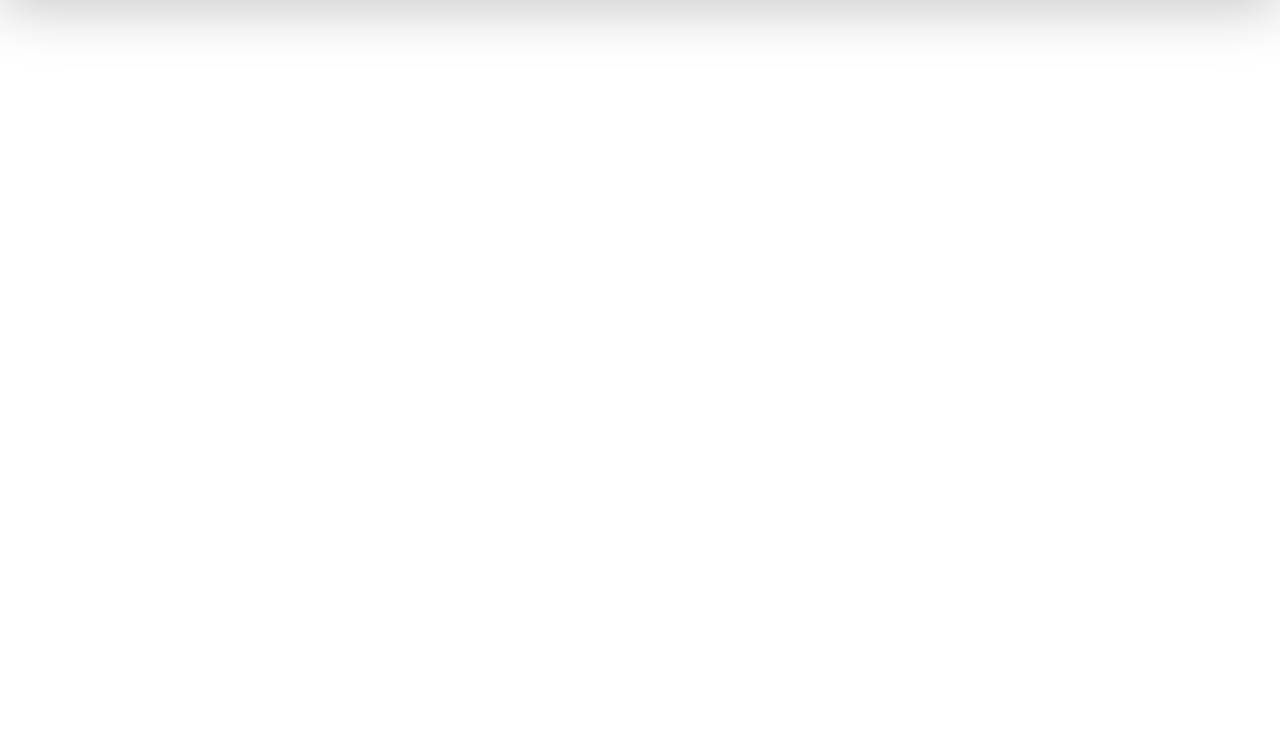
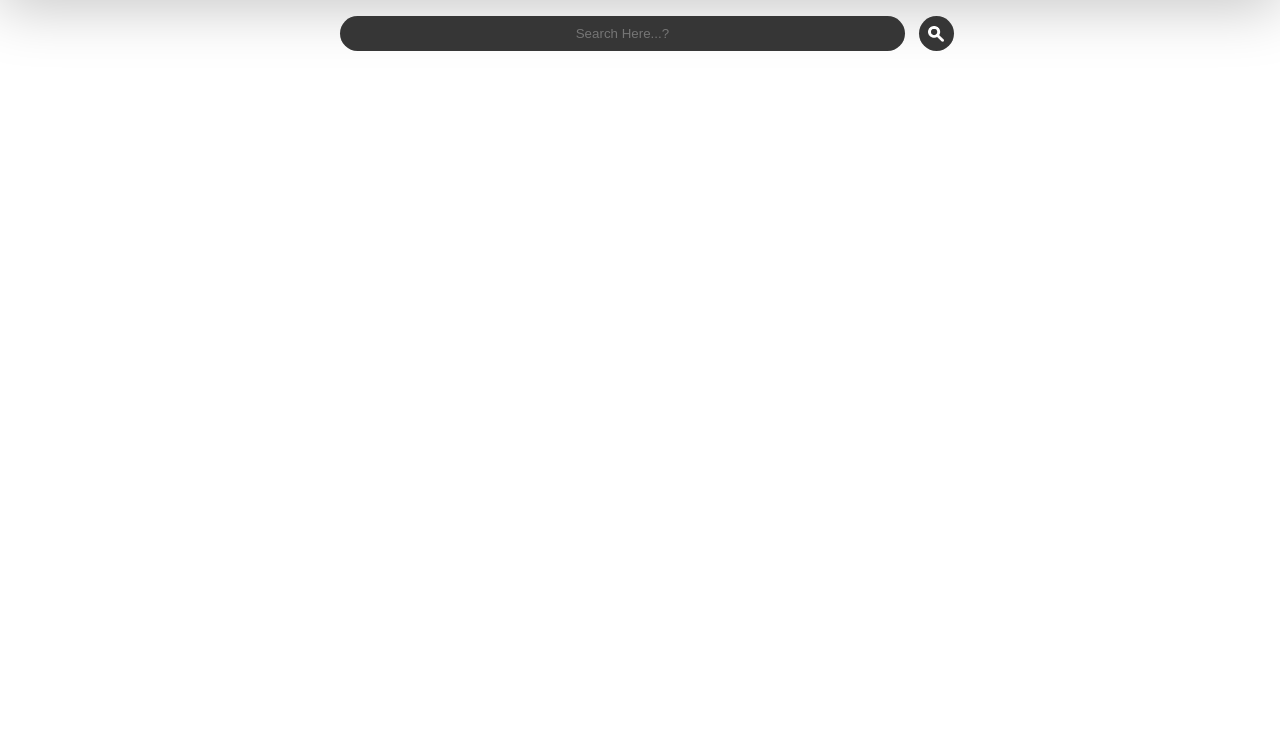
Before and after one commit to ManishJangid007/FakeStore, a plain HTML site: page index.html in a window 1280 px wide. Shown: the part 56-800 px from the top of the page. Drawn offline with Linux system fonts and the light colour scheme.

Commit message:
new : search bar

```diff
--- a/index.html
+++ b/index.html
@@ -9,6 +9,7 @@
     <title>FakeStore</title>
     <link rel="stylesheet" href="nav.css">
     <link rel="stylesheet" href="style.css">
+    <link rel="stylesheet" href="main.css">
 </head>
 <body>
     <nav class="navbar">
@@ -31,10 +32,16 @@
         </div>
     </nav>
 
-    <!-- todo : main section -->
-        <!-- todo : searchbar -->
+    <main>
+        <form method="get" action="">
+            <input type="text" placeholder="Search Here...?">
+            <div>
+                <img src="img/search.png" alt="magnifier">
+            </div>
+        </form>
         <!-- todo : grid -->
-        <!-- todo : add section -->
+        <!-- todo : ads section -->
+    </main>
 
     <!-- todo : Footer -->
 </body>
--- /dev/null
+++ b/main.css
@@ -0,0 +1,42 @@
+main {
+    margin: 1em;
+}
+
+main > form {
+    display: flex;
+    justify-content: center;
+    align-items: center;
+}
+
+main > form > input {
+    border: none;
+    border-radius: 30.5px;
+    background: #363636;
+    width: 45%;
+    height: 2.5em;
+    color: rgb(255, 255, 255);
+    text-align: center;
+    margin: 0em 1em;
+}
+
+main > form > div {
+    width: 2.2em;
+    height: 2.2em;
+    border-radius: 50px;
+    background-color: #363636;
+    color: white;
+    display: flex;
+    justify-content: center;
+    align-items: center;
+}
+
+main > form > div > img {
+    height: 1em;
+    width: 1em;
+}
+
+@media only screen and (max-width: 450px){
+    main > form > input {
+        width: 70%;
+    }
+}
```
Also changed, not shown: img/search.png (added).
